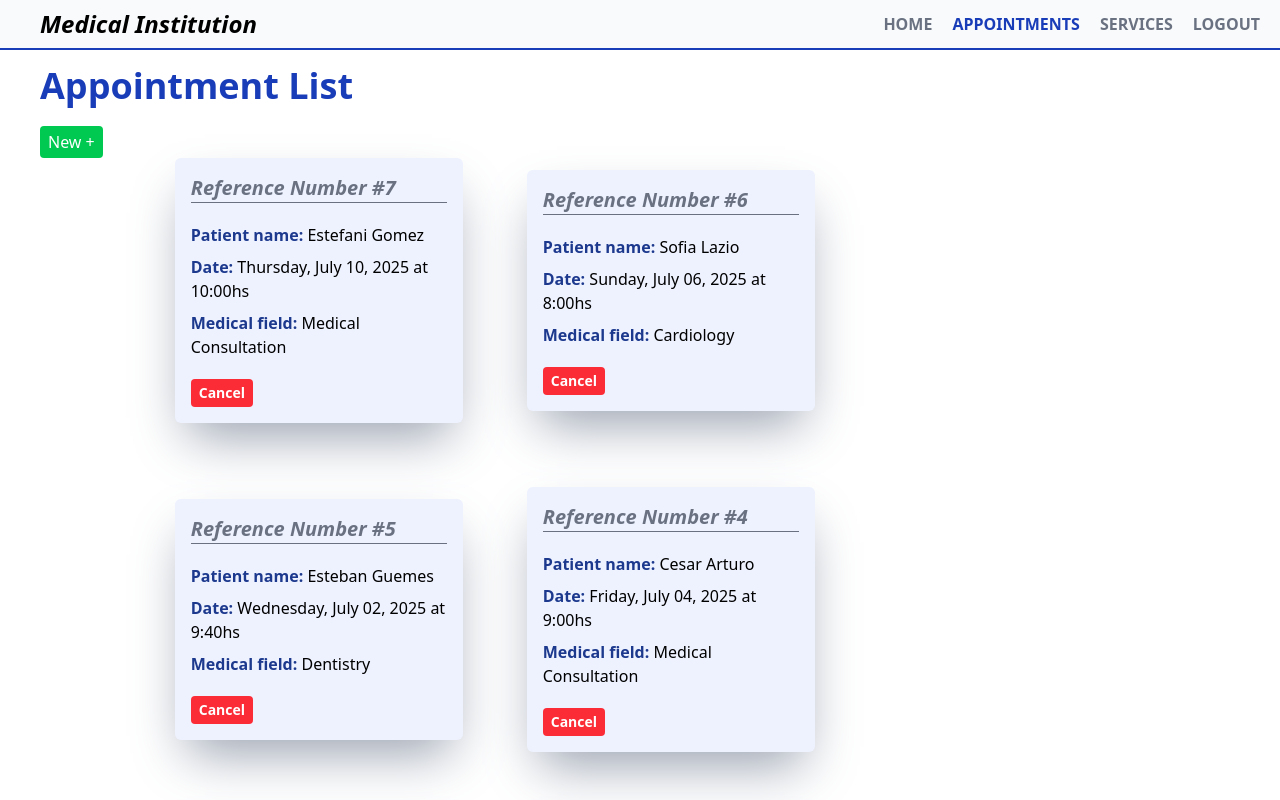
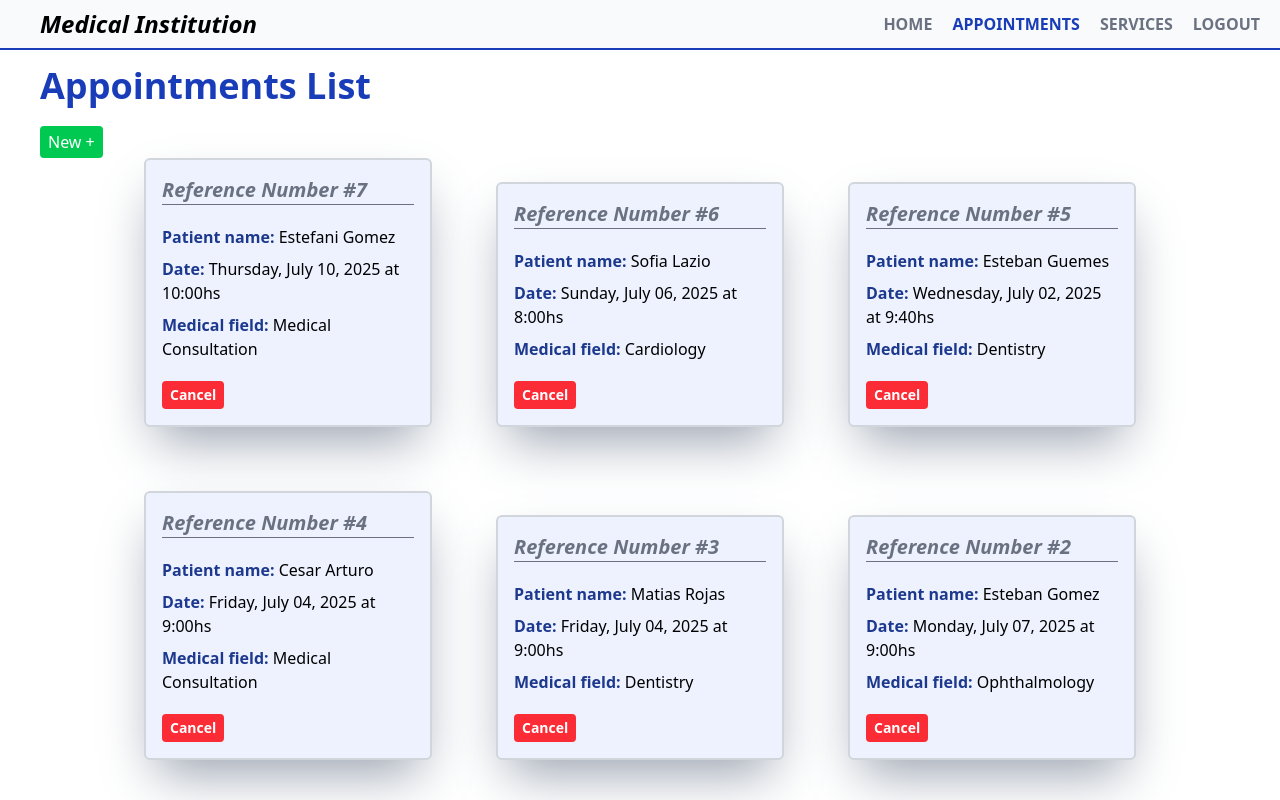
Before and after one commit to LucasDLabo/ReactJS-AAPRO2.0-2025, a React (Vite) app in the folder final_project/: page / in a window 1280 px wide. Shown: the top 800 px of the page. Built offline with nearby package versions, Linux system fonts and the light colour scheme.

Commit message:
fix/finalProject: minor style and grammar tweaks

```diff
--- a/final_project/src/App.jsx
+++ b/final_project/src/App.jsx
@@ -37,7 +37,7 @@ function App() {
 
     const [showBackToTopButton, setBackToTopButton] = useState(false);
     useEffect(() => {
-        window.addEventListener("scroll", () => {window.pageYOffset > 500 ? setBackToTopButton(true) : setBackToTopButton(false);});
+        window.addEventListener("scroll", () => {window.pageYOffset > 100 ? setBackToTopButton(true) : setBackToTopButton(false);});
     }, []);
 
     return (
@@ -48,10 +48,10 @@ function App() {
 
             <main className='min-h-screen'>
                 <div className='flex justify-between mr-40 mt-4'>
-                    <h2 className='title' id='top'>Appointment List</h2>
+                    <h2 className='title'>Appointments List</h2>
                 </div>
                 <div>
-                    <button onClick={toggleCreateWindow} className={`${isCreateOpen ? 'bg-red-400' : 'bg-green-500' } text-white px-2 rounded py-1 cursor-pointer hover:opacity-60`} title={`${isCreateOpen ? 'Close Window' : 'Schedule a New Appointment'}`}>
+                    <button onClick={toggleCreateWindow} className={`${isCreateOpen ? 'bg-red-500' : 'bg-green-500' } text-white px-2 rounded py-1 cursor-pointer hover:opacity-70`} title={`${isCreateOpen ? 'Close Window' : 'Schedule a New Appointment'}`}>
                         {isCreateOpen ? 'Close' : 'New +'}
                     </button>
                     {isCreateOpen && (
@@ -83,7 +83,7 @@ function App() {
                     ) )
                 }
                 </AppointmentListContainer>
-                {showBackToTopButton && ( <a href="#top" title='Back to Top' className='fixed bottom-6 right-6 text-xl font-bold bg-blue-900 text-white w-10 h-10 text-center leading-[40px] rounded-full'>^</a>)}
+                {showBackToTopButton && ( <a href="#top" title='Back to Top' className='fixed right-6 bottom-6 h-10 w-10 rounded-full bg-blue-900 text-center text-xl leading-[40px] font-bold text-white hover:opacity-60'>^</a>)}
             </main>
 
             <footer>
--- a/final_project/src/Style.css
+++ b/final_project/src/Style.css
@@ -4,6 +4,7 @@
 html {
     overflow-y: scroll;
     overflow-x: hidden;
+    scroll-behavior: smooth;
 }
 main{
     @apply px-10
@@ -15,4 +16,7 @@ main{
     .btn-delete{
         @apply cursor-pointer rounded bg-red-500 px-2 py-1 font-bold text-white hover:bg-red-400;
     }
+    .link-a{
+        @apply border-b-2 text-white transition-colors hover:text-blue-400;
+    }
 }
--- a/final_project/src/components/appointment/AppointmentList.jsx
+++ b/final_project/src/components/appointment/AppointmentList.jsx
@@ -11,7 +11,7 @@ function AppointmentList( {id, name, date, time, specialty, onDelete} ){
 
     return (
         <>
-            <div className="w-72 rounded-md bg-indigo-50 p-4 shadow-2xl shadow-gray-400">
+            <div className="w-72 rounded-md border-2 border-gray-300 bg-indigo-50 p-4 shadow-2xl shadow-gray-400">
                 <ul className="flex min-h-52 flex-col">
                     <li className="text-xl font-bold text-gray-500 italic">Reference Number #{id}</li>
                     <hr className="text-gray-500"/>
--- a/final_project/src/components/appointment/container/AppointmentListContainer.jsx
+++ b/final_project/src/components/appointment/container/AppointmentListContainer.jsx
@@ -1,8 +1,8 @@
 function AppointmentListContainer( {children} ){
     return(
         <>
-            <div className="flex justify-center">
-                <section className="flex flex-wrap w-[72.7vw] items-center justify-start gap-16">
+            <div className="flex justify-center px-10">
+                <section className="flex flex-wrap items-end justify-center gap-16">
                     {children}
                 </section>
             </div>
--- a/final_project/src/components/footer/FootSection.jsx
+++ b/final_project/src/components/footer/FootSection.jsx
@@ -8,12 +8,12 @@ function FootSection(){
                     <section className="flex w-full flex-col items-center justify-center  border-r-1 border-gray-500">
                         <h3 className="text-3xl font-bold italic">What's New?</h3>
                         <p className="text-center">
-                            Learn more about the lastest news on our <a href="" className="border-b-2" title="Go to the Blogsite">Blogsite</a>
+                            Learn more about the lastest news on our <a href="" className="link-a" title="Go to the Blog site">Blogsite</a>
                             <br />
                             You can found us on our social media too!
                             <br />
                             <span className="flex justify-evenly">
-                                <a href="https://www.instagram.com/" className="border-b-2" title="Go to Instagram" target="_blank" rel="noopener noreferrer">Instagram</a><a href="https://x.com" className="border-b-2" title="Go to X / Twitter" target="_blank" rel="noopener noreferrer">X / Twitter</a><a href="https://facebook.com" className="border-b-2" title="Go to Facebook" target="_blank" rel="noopener noreferrer">Facebook</a>
+                                <a href="https://www.instagram.com/" className="link-a" title="Go to Instagram" target="_blank" rel="noopener noreferrer">Instagram</a><a href="https://x.com" className="link-a" title="Go to X / Twitter" target="_blank" rel="noopener noreferrer">X / Twitter</a><a href="https://facebook.com" className="link-a" title="Go to Facebook" target="_blank" rel="noopener noreferrer">Facebook</a>
                             </span>
                         </p>
 
@@ -44,7 +44,7 @@ function FootSection(){
                         <div className="flex w-3/4 justify-center gap-4">
                             <input type="email" name="" id="" placeholder="Enter your email here" className="mt-3 w-1/2 rounded bg-gray-600 px-2 py-1"/>
 
-                            <button type="submit" className="mt-3 w-34 cursor-pointer rounded bg-blue-700 px-3 py-1 hover:bg-blue-500" title="Confirm Subscription">Send me News!</button>
+                            <button type="submit" className="mt-3 w-34 cursor-pointer rounded bg-blue-700 px-3 py-1 transition-colors hover:bg-blue-500" title="Confirm Subscription">Send me News!</button>
                         </div>
                     </form>
                 </div>
--- a/final_project/src/components/header/Navbar.jsx
+++ b/final_project/src/components/header/Navbar.jsx
@@ -11,7 +11,7 @@ function Navbar(){
                 </ul>
 
             </nav>
-            <hr className=" border-1 text-blue-800"/>
+            <hr id='top' className=" border-1 text-blue-800"/>
         </>
     )
 }
```
